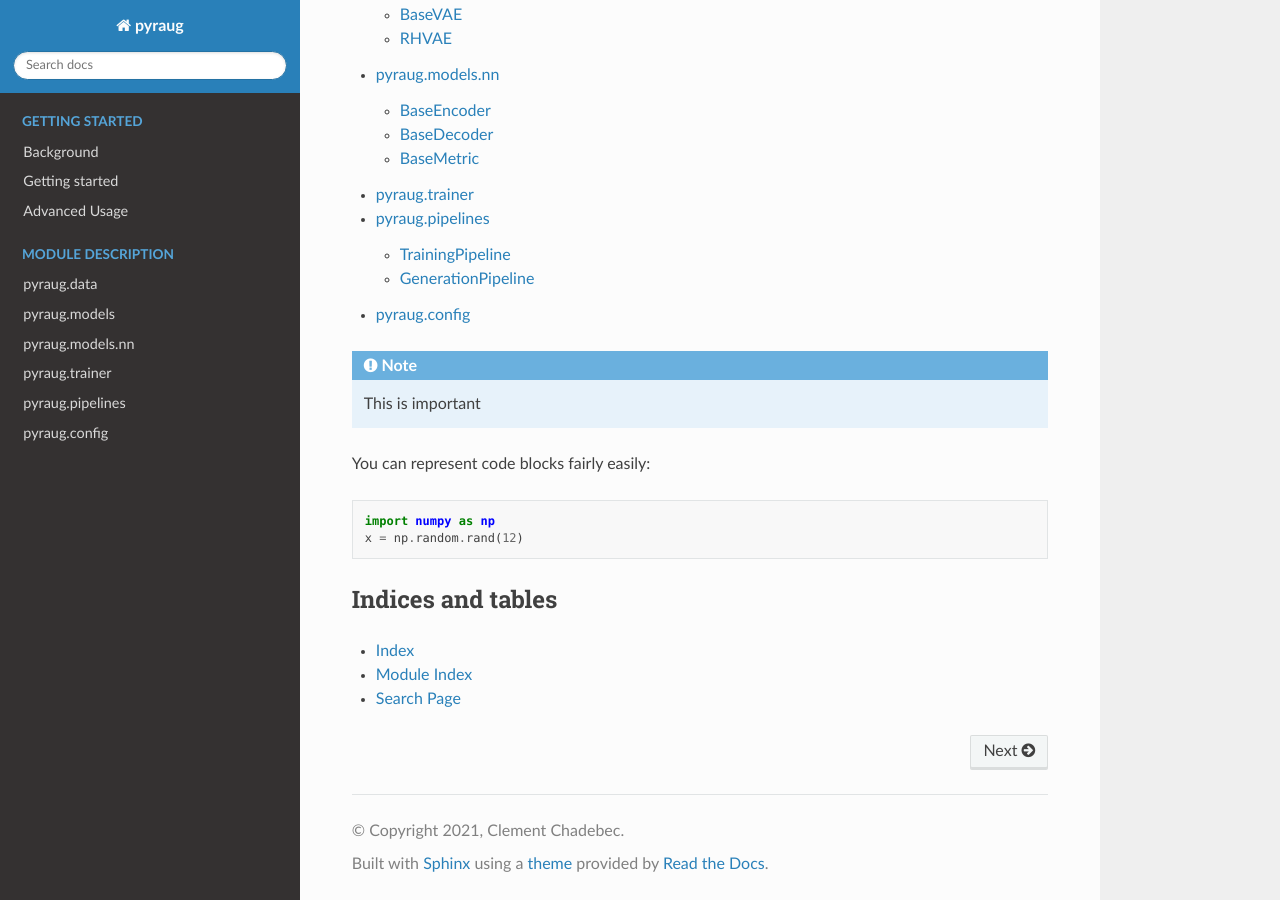
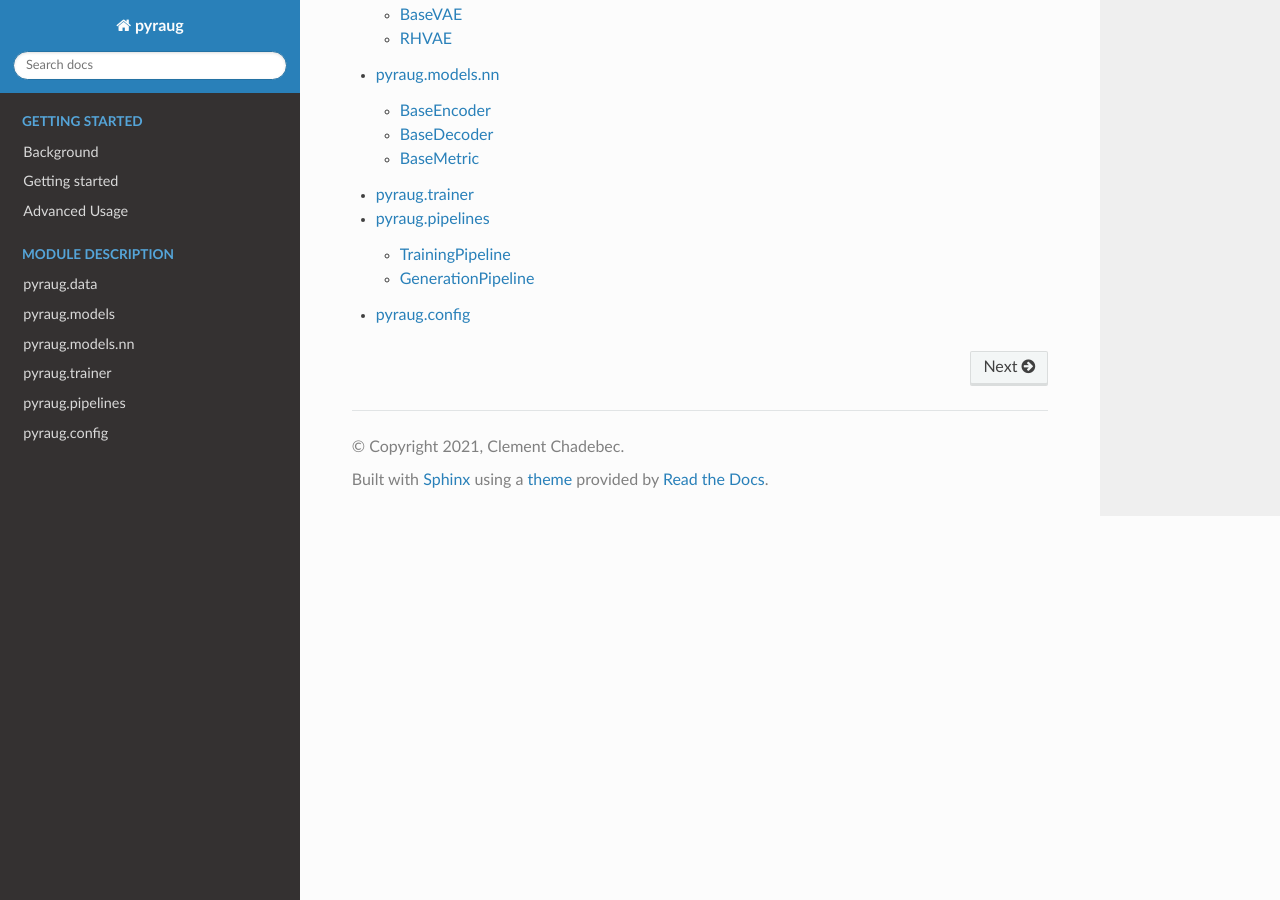
Before and after one commit to clementchadebec/pyraug, a Sphinx documentation site: the page built from docs/source/index.rst, in a window 1280 px wide and 900 px high, scrolled down 877 px. Built offline with Sphinx 7.4.7 and the Read the Docs theme 2.0.0, drawn with Linux system fonts in a browser that asks for light colours.

Commit message:
update docs

```diff
--- a/docs/source/index.rst
+++ b/docs/source/index.rst
@@ -31,21 +31,3 @@ This library implements the
    pyraug.trainer
    pipelines/pyraug.pipelines
    pyraug.config
-
-
-.. note::
-   This is important
-
-
-You can represent code blocks fairly easily::
-
-   import numpy as np
-   x = np.random.rand(12)
-
-
-Indices and tables
-==================
-
-* :ref:`genindex`
-* :ref:`modindex`
-* :ref:`search`
```
